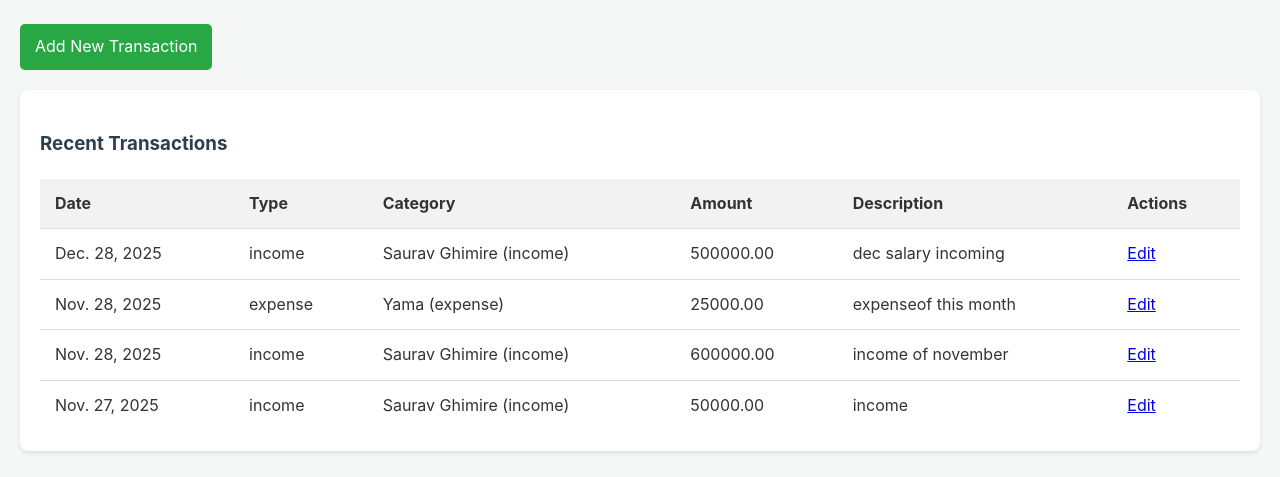
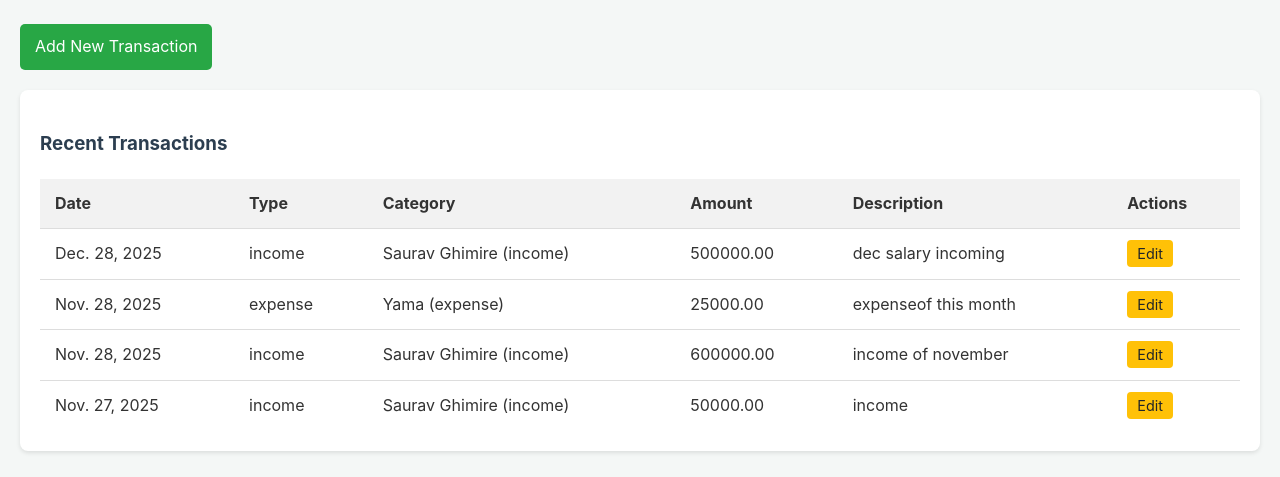
Before and after one commit to SAURAV878/finance-tracker, a Django app: page / in a window 1280 px wide. Shown: the part 323-800 px from the top of the page. Run offline with Django 5.2, Linux system fonts and the light colour scheme; a user stored in the database is signed in; data comes from the database, SQL or seed files in the repository.

Commit message:
chore: modfiy in css

```diff
--- a/tracker/static/tracker/style.css
+++ b/tracker/static/tracker/style.css
@@ -128,3 +128,20 @@ form + a { /* Targets the <a> tag immediately following a form */
 form + a:hover {
     text-decoration: underline;
 }
+
+/* Action Buttons in Tables */
+.btn-edit {
+    background-color: #ffc107; /* Warning yellow */
+    color: #212529;
+    padding: 5px 10px;
+    border-radius: 4px;
+    text-decoration: none;
+    font-size: 0.9em;
+    transition: background-color 0.3s ease;
+}
+
+.btn-edit:hover {
+    background-color: #e0a800;
+    color: #212529;
+    text-decoration: none;
+}
```
